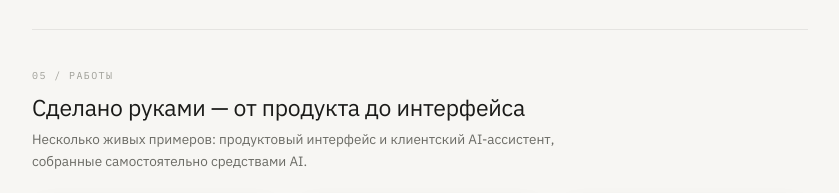
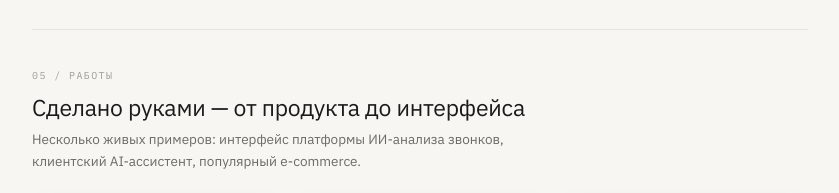
Before and after one commit to Alfarion12/faresov, a plain HTML site: page index.html in a window 1280 px wide. Shown: the part 2440-2633 px from the top of the page, without its empty margins (220-1059 px from the left). Drawn offline with Linux system fonts and the light colour scheme.

Commit message:
Update index.html

```diff
--- a/index.html
+++ b/index.html
@@ -452,7 +452,7 @@
       <div class="block">
         <div class="seclabel">05 / Работы</div>
         <h2>Сделано руками — от продукта до интерфейса</h2>
-        <p class="sub">Несколько живых примеров: продуктовый интерфейс и клиентский AI-ассистент, собранные самостоятельно средствами AI.</p>
+        <p class="sub">Несколько живых примеров: интерфейс платформы ИИ-анализа звонков, клиентский AI-ассистент, популярный e-commerce.</p>
         <div class="works">
           <figure class="work">
             <div class="frame">
```
